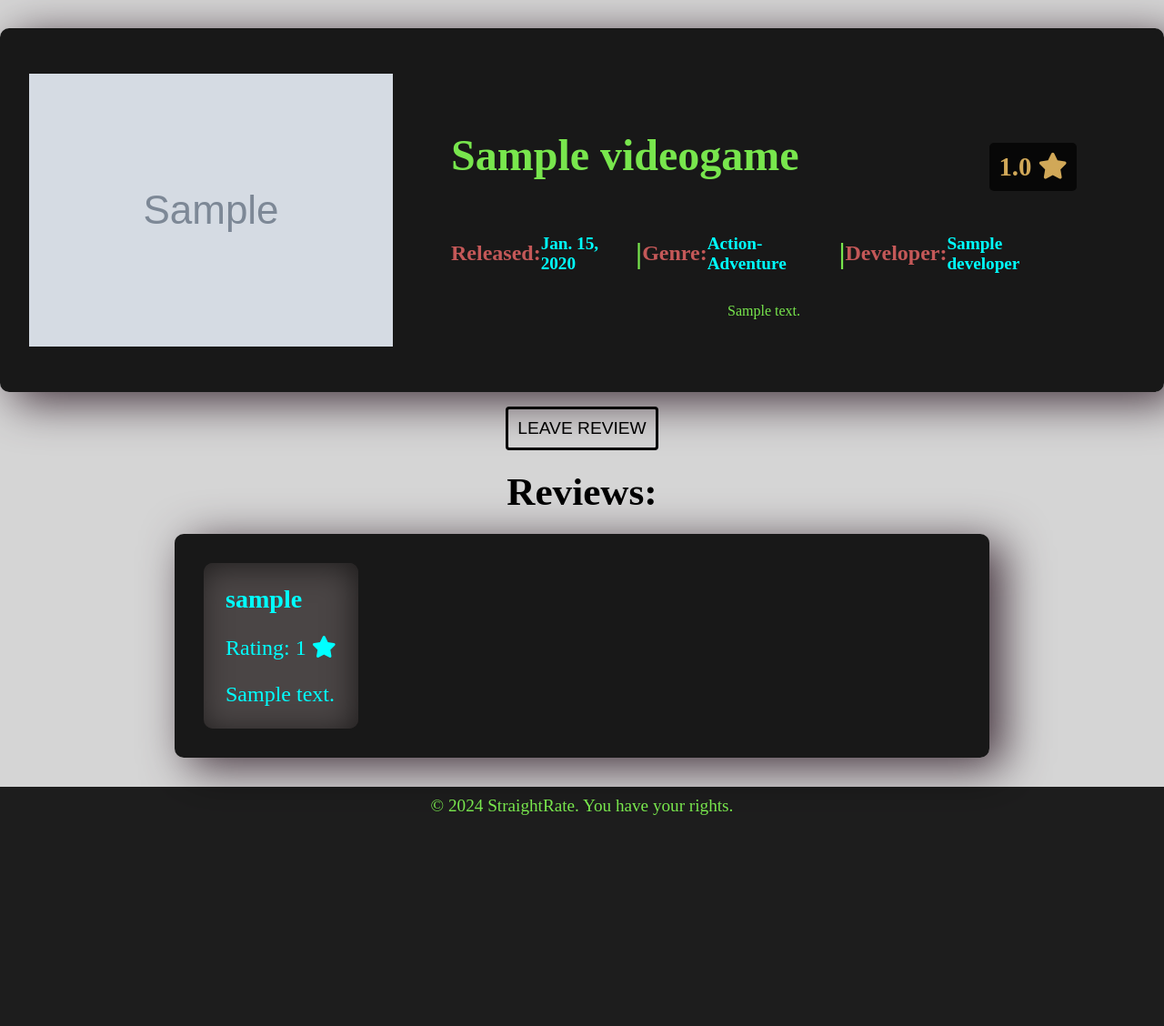
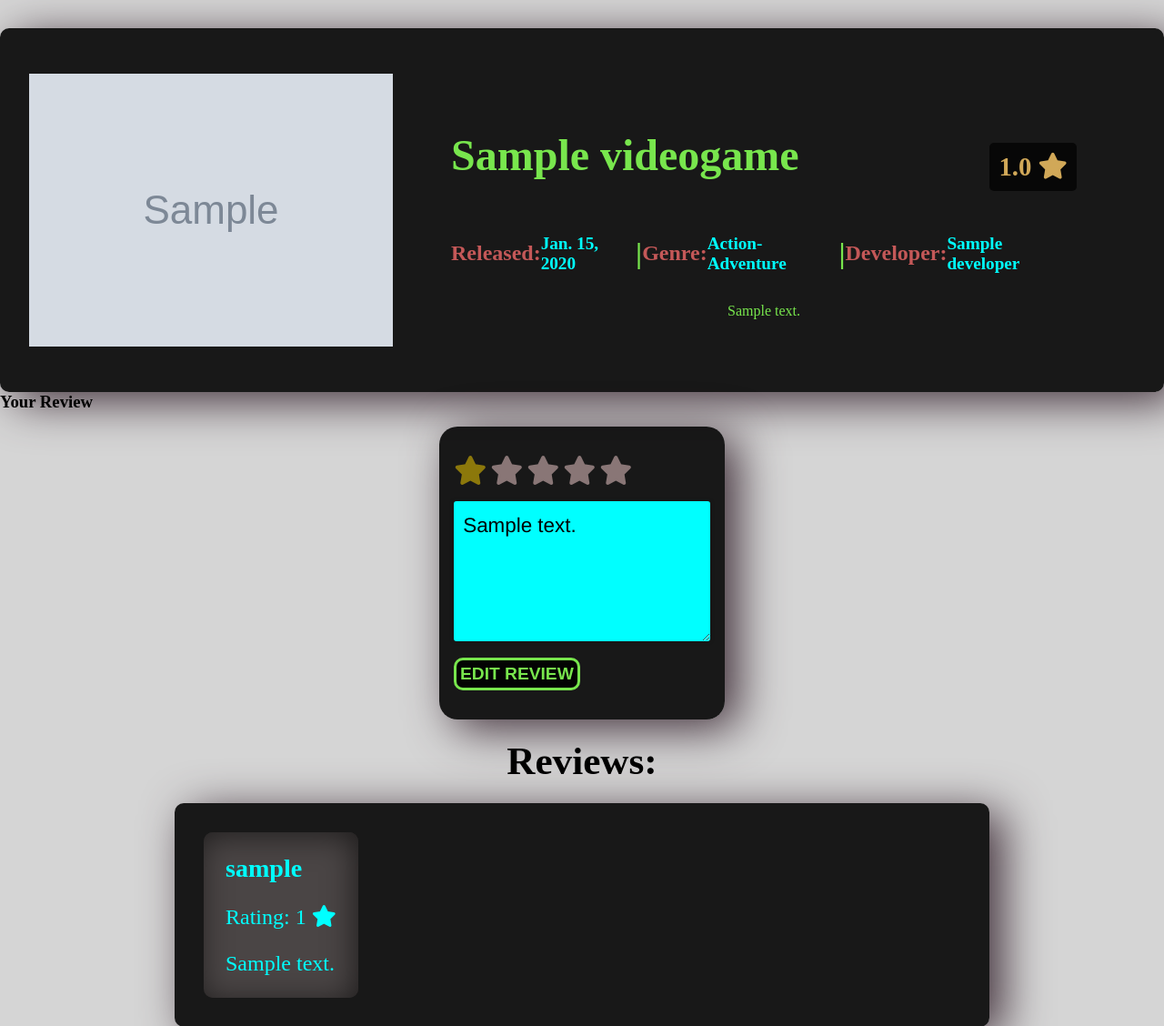
Before and after one commit to lefcho/StraightRate, a Django app: page /1/details-video-game/ in a window 1280 px wide. Shown: the part 171-1299 px from the top of the page at 91% size. Before the commit the page ends 1067 px from the top, so only its background shows below. Run offline with Django 5.2, Linux system fonts and the light colour scheme; a user stored in the database is signed in; tables that the repository leaves empty hold one stand-in row (values such as "Sample post"); grey boxes marked "Sample" are stand-in pictures; some libraries are stand-ins or nearby versions.

Commit message:
edit reviews added to video games

```diff
--- a/StraightRate/reviews/forms.py
+++ b/StraightRate/reviews/forms.py
@@ -10,9 +10,10 @@
 
 
 class AddMovieReviewForm(BaseMovieReviewForm):
-    widgets = {
-        'comment': forms.TextInput(attrs={'placeholder': 'Write a comment'}),
-    }
+    def __init__(self, *args, **kwargs):
+        super(AddMovieReviewForm, self).__init__(*args, **kwargs)
+
+        self.fields['comment'].widget.attrs['placeholder'] = 'Write a movie review'
 
 
 class BaseVideoGameReviewForm(forms.ModelForm):
@@ -22,9 +23,10 @@
 
 
 class AddVideoGameReviewForm(BaseVideoGameReviewForm):
-    widgets = {
-        'comment': forms.TextInput(attrs={'placeholder': 'Write a comment'}),
-    }
+    class Meta(BaseVideoGameReviewForm.Meta):
+        widgets = {
+            'comment': forms.Textarea(attrs={'placeholder': 'Write a comment'}),
+        }
 
 
 class EditMovieReviewForm(BaseMovieReviewForm):
--- a/StraightRate/reviews/views.py
+++ b/StraightRate/reviews/views.py
@@ -3,9 +3,8 @@
 from django.db.models import Avg, Count
 from django.shortcuts import render, get_object_or_404, redirect
 
-from StraightRate.reviews.forms import AddMovieReviewForm, AddVideoGameReviewForm, EditMovieReviewForm, \
-    EditVideoGameReviewForm
-from StraightRate.reviews.models import Movie, VideoGame, MovieReview
+from StraightRate.reviews.forms import AddMovieReviewForm, AddVideoGameReviewForm
+from StraightRate.reviews.models import Movie, VideoGame, MovieReview, VideoGameReview
 
 
 def home(request):
@@ -84,28 +83,68 @@
     return redirect('details-movie', movie_id=review.movie.id)
 
 
+@login_required
 def details_game_view(request, game_id):
+    # Fetch the video game by its ID
     video_game = get_object_or_404(VideoGame, id=game_id)
+
+    # Get all reviews for the video game
     reviews = video_game.reviews.all()
 
-    if request.method == 'POST' and request.user.is_authenticated:
-        form = AddVideoGameReviewForm(request.POST)
-        if form.is_valid():
-            review = form.save(commit=False)
-            review.video_game = video_game
-            review.user = request.user
-            review.save()
+    # Fetch the user's existing review if it exists
+    user_review = VideoGameReview.objects.filter(video_game=video_game, user=request.user).first()
+
+    if request.method == 'POST':
+        if 'delete_review' in request.POST:
+            # Handle deleting the review
+            review_id = request.POST.get('review_id')
+            review = get_object_or_404(VideoGameReview, id=review_id, user=request.user)
+            review.delete()
+            messages.success(request, "Your review has been deleted successfully.")
             return redirect('details-video-game', game_id=game_id)
+
+        else:
+            # Handle saving or updating the review
+            form = AddVideoGameReviewForm(request.POST, instance=user_review)
+            if form.is_valid():
+                review = form.save(commit=False)
+                review.video_game = video_game
+                review.user = request.user
+                review.save()
+                messages.success(request, "Your review has been saved successfully.")
+                return redirect('details-video-game', game_id=game_id)
+            else:
+                messages.error(request, "There was a problem saving your review.")
     else:
-        form = AddVideoGameReviewForm()
+        # Load the form with the existing review if there is one
+        form = AddVideoGameReviewForm(instance=user_review)
 
     context = {
         'video_game': video_game,
         'reviews': reviews,
-        'form': form,
+        'user_review': user_review,  # Pass the user's existing review to the template
+        'form': form,  # Pass the form to the template
     }
 
+    # Render the template with the context
     return render(request, 'video-games/video-games-details.html', context)
+
+
+@login_required
+def delete_video_game_review(request, review_id):
+    # Get the review object, or return a 404 if it doesn't exist
+    review = get_object_or_404(VideoGameReview, id=review_id)
+
+    # Check if the user is the owner of the review
+    if review.user == request.user:
+        # Delete the review
+        review.delete()
+        messages.success(request, "Your review has been deleted successfully.")
+    else:
+        messages.error(request, "You are not authorized to delete this review.")
+
+    # Redirect to the video game details page (or any other relevant page)
+    return redirect('details-video-game', game_id=review.video_game.id)
 
 
 def movie_dashboard(request):
--- a/static/styles/details.css
+++ b/static/styles/details.css
@@ -140,6 +140,11 @@
     padding: 0.5em;
 }
 
+.review-actions {
+    margin: auto;
+    max-width: 70%;
+}
+
 .review-form {
     width: 100%;
     padding: 2em 1em;
--- a/templates/movies/movie-details.html
+++ b/templates/movies/movie-details.html
@@ -44,7 +44,7 @@
             {% if user_review %}
                 <!-- User's existing review with Edit and Delete buttons -->
                 <div class="user-review">
-                    <h3>Your Review</h3>
+                    <h2>Your Review</h2>
                     <div class="review-actions">
                         <form class="review-form" method="POST">
                             {% csrf_token %}
@@ -105,7 +105,7 @@
                     <i class="fa fa-star star" data-value="5"></i>
                 </div>
                 <br>
-                <textarea name="comment" id="comment" rows="4" required>{{ form.comment.value|default:'' }}</textarea>
+                <textarea name="comment" id="comment" rows="4" required placeholder="Write a movie review">{{ form.comment.value|default:'' }}</textarea>
                 <br>
                 <div class="form-buttons">
                     <button type="submit" class="btn-three draw-border btn-primary">Post Review</button>
--- a/templates/video-games/video-games-details.html
+++ b/templates/video-games/video-games-details.html
@@ -34,18 +34,59 @@
 
         <!-- Reviews and Leave Review Section -->
         <div class="review-section">
-        <!-- "Leave Review" Button - Only visible to authenticated users -->
             {% if user.is_authenticated %}
+                {% if user_review %}
+                    <!-- User's existing review with Edit and Delete buttons -->
+                    <div class="user-review">
+                        <h3>Your Review</h3>
+                        <div class="review-actions">
+                            <form class="review-form" method="POST">
+                                {% csrf_token %}
+                                <div class="star-rating">
+                                    <input type="hidden" name="rating" id="rating-value" value="{{ user_review.rating }}">
+                                    <i class="fa fa-star star" data-value="1"></i>
+                                    <i class="fa fa-star star" data-value="2"></i>
+                                    <i class="fa fa-star star" data-value="3"></i>
+                                    <i class="fa fa-star star" data-value="4"></i>
+                                    <i class="fa fa-star star" data-value="5"></i>
+                                </div>
+                                <br>
+                                <textarea name="comment" id="comment" rows="4" disabled
+                                          data-initial-comment="{{ user_review.comment }}">{{ user_review.comment }}</textarea>
+                                <input type="hidden" name="rating" id="rating-value" value="{{ user_review.rating }}"
+                                       data-initial-rating="{{ user_review.rating }}">
+                                <br>
+                                <div class="form-buttons">
+                                    <button type="button" id="edit-review-btn" class="btn btn-primary">Edit Review</button>
+                                    <button type="submit" id="save-review-btn" class="btn btn-success hidden">Save Review</button>
+                                    <button type="button" id="cancel-review-btn" class="btn btn-danger hidden">Cancel</button>
+                                </div>
+                            </form>
+                            <!-- Properly closed the review form -->
+
+                            <!-- Delete review form -->
+                            <form id="delete-review-form" method="POST" style="display: none;">
+                                {% csrf_token %}
+                                <input type="hidden" name="review_id" value="{{ user_review.id }}">
+                                <button type="submit" name="delete_review" class="btn btn-danger">Delete Review</button>
+                            </form>
+                        </div>
+                    </div>
+
+                {% else %}
+                    <!-- Show Leave Review button if the user hasn't left a review -->
                     <div class="leave-review-cont">
                         <a href="#" id="toggle-review" onclick="toggleReviewForm()">Leave Review</a>
                     </div>
+                {% endif %}
             {% else %}
                 <div class="leave-review-cont">
                     <p><a href="{% url 'login' %}">log in</a> to leave a review.</p>
                 </div>
             {% endif %}
 
-        <div id="review-form-container" class="review-form hidden">
+            <!-- Review Form - Hidden by default -->
+            <div id="review-form-container" class="hidden">
                 <form class="review-form" method="POST">
                     {% csrf_token %}
                     <div class="star-rating">
@@ -57,8 +98,7 @@
                         <i class="fa fa-star star" data-value="5"></i>
                     </div>
                     <br>
-                <label for="comment">Comment:</label>
-                <textarea name="comment" id="comment" rows="4" required>{{ form.comment.value|default:'' }}</textarea>
+                    <textarea name="comment" id="comment" rows="4" required placeholder="Write a video game review">{{ form.comment.value|default:'' }}</textarea>
                     <br>
                     <button type="submit" class="btn btn-primary">Post Review</button>
                 </form>
@@ -84,5 +124,5 @@
 
     <script type="text/javascript" src="{% static 'scripts/toggleReview.js' %}"></script>
     <script type="text/javascript" src="{% static 'scripts/handleStars.js' %}"></script>
-
+    <script type="text/javascript" src="{% static 'scripts/editReviewButtonsHandler.js' %}"></script>
 {% endblock %}
```
Lines whose indentation alone changed are shown as unchanged.
